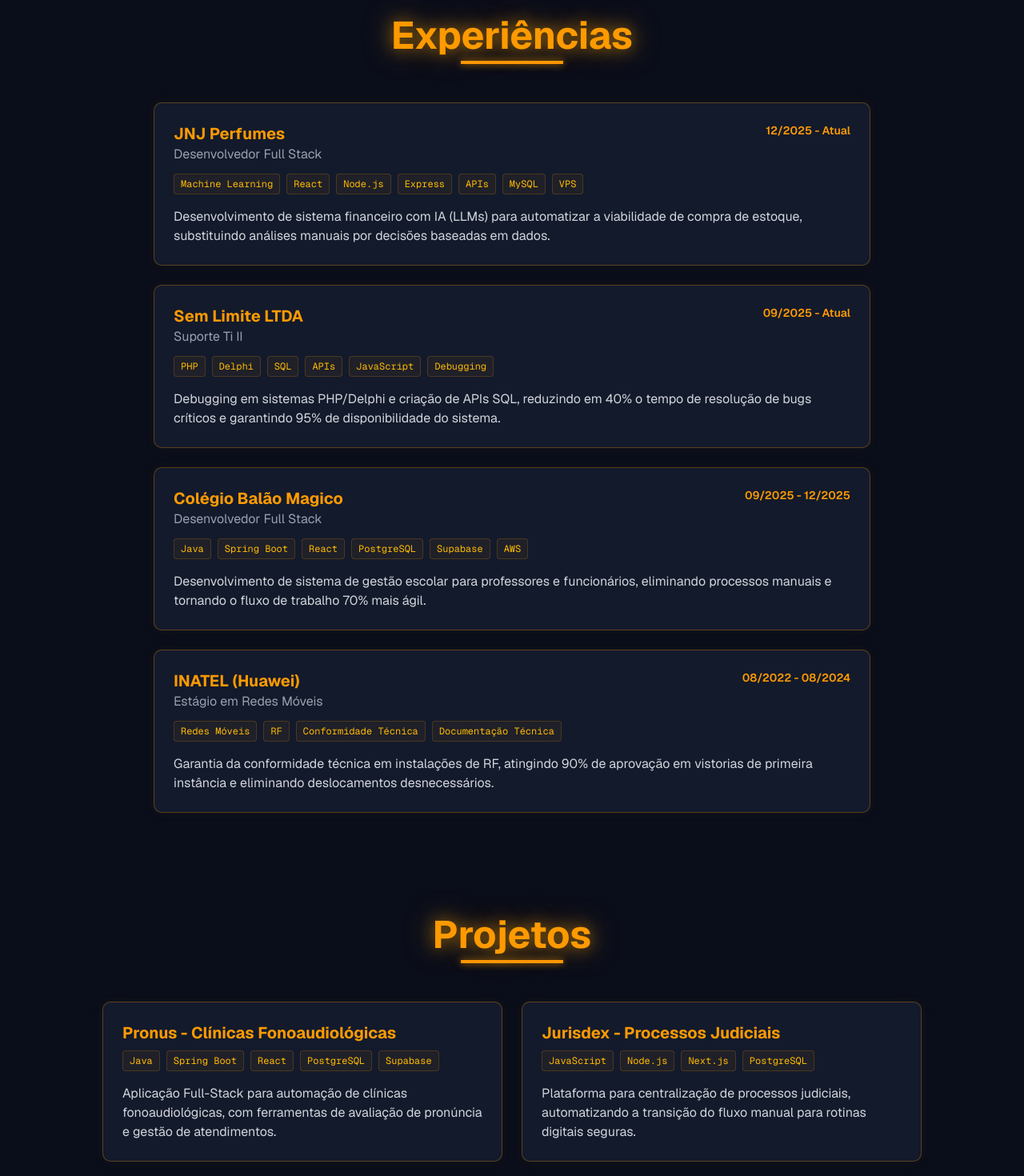
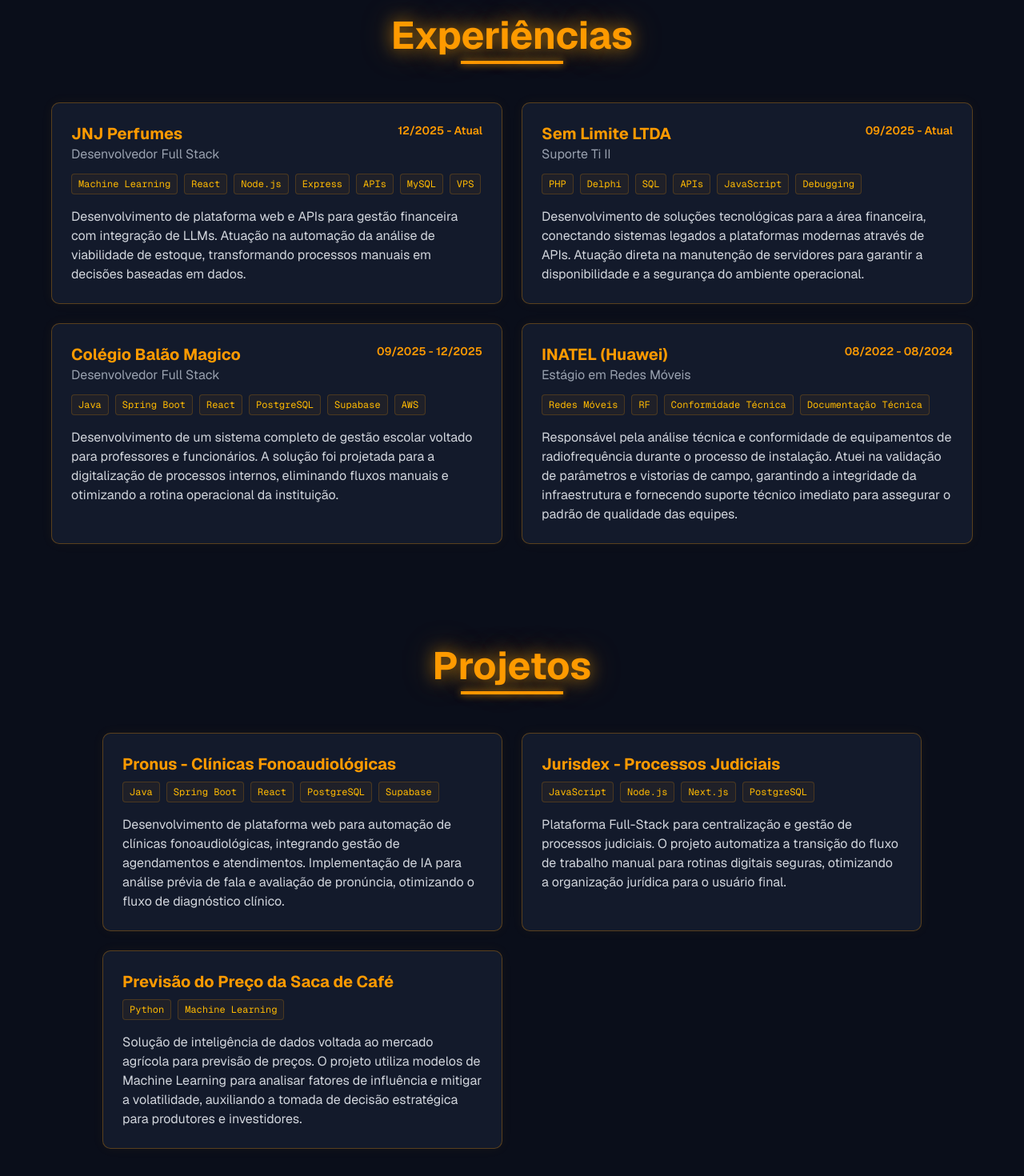
Before and after one commit to DaviRGomes/Portfolio, a Next.js app: page / in a window 1280 px wide. Shown: the part 900-2370 px from the top of the page at 80% size. Built offline with nearby package versions, Linux system fonts and the light colour scheme.

Commit message:
Alterando o page.tsx

```diff
--- a/app/page.tsx
+++ b/app/page.tsx
@@ -125,7 +125,7 @@ export default function Portfolio() {
                 <p className="text-center">
                   Minhas principais competências técnicas incluem{" "}
                   <span className="text-amber-500 font-semibold">
-                    Node.js, React/Next.js, PHP, PostgreSQL, Docker e AWS
+                    Java, Node.js, React/Next.js, PHP, PostgreSQL
                   </span>
                   . Sou apaixonado por Clean Architecture, SOLID e
                   microsserviços, sempre buscando criar soluções escaláveis e
@@ -152,7 +152,7 @@ export default function Portfolio() {
             ></span>
           </h2>
 
-          <div className="max-w-4xl mx-auto grid gap-6">
+          <div className="max-w-6xl mx-auto grid md:grid-cols-2 gap-6">
             {[
               {
                 company: "JNJ Perfumes",
@@ -168,7 +168,7 @@ export default function Portfolio() {
                   "VPS",
                 ],
                 description:
-                  "Desenvolvimento de sistema financeiro com IA (LLMs) para automatizar a viabilidade de compra de estoque, substituindo análises manuais por decisões baseadas em dados.",
+                  "Desenvolvimento de plataforma web e APIs para gestão financeira com integração de LLMs. Atuação na automação da análise de viabilidade de estoque, transformando processos manuais em decisões baseadas em dados.",
               },
               {
                 company: "Sem Limite LTDA",
@@ -183,7 +183,7 @@ export default function Portfolio() {
                   "Debugging",
                 ],
                 description:
-                  "Debugging em sistemas PHP/Delphi e criação de APIs SQL, reduzindo em 40% o tempo de resolução de bugs críticos e garantindo 95% de disponibilidade do sistema.",
+                  "Desenvolvimento de soluções tecnológicas para a área financeira, conectando sistemas legados a plataformas modernas através de APIs. Atuação direta na manutenção de servidores para garantir a disponibilidade e a segurança do ambiente operacional.",
               },
               {
                 company: "Colégio Balão Magico",
@@ -198,7 +198,7 @@ export default function Portfolio() {
                   "AWS",
                 ],
                 description:
-                  "Desenvolvimento de sistema de gestão escolar para professores e funcionários, eliminando processos manuais e tornando o fluxo de trabalho 70% mais ágil.",
+                  "Desenvolvimento de um sistema completo de gestão escolar voltado para professores e funcionários. A solução foi projetada para a digitalização de processos internos, eliminando fluxos manuais e otimizando a rotina operacional da instituição.",
               },
               {
                 company: "INATEL (Huawei)",
@@ -211,7 +211,7 @@ export default function Portfolio() {
                   "Documentação Técnica",
                 ],
                 description:
-                  "Garantia da conformidade técnica em instalações de RF, atingindo 90% de aprovação em vistorias de primeira instância e eliminando deslocamentos desnecessários.",
+                  "Responsável pela análise técnica e conformidade de equipamentos de radiofrequência durante o processo de instalação. Atuei na validação de parâmetros e vistorias de campo, garantindo a integridade da infraestrutura e fornecendo suporte técnico imediato para assegurar o padrão de qualidade das equipes.",
               },
             ].map((exp, index) => (
               <div
@@ -274,19 +274,19 @@ export default function Portfolio() {
                   "Supabase",
                 ],
                 description:
-                  "Aplicação Full-Stack para automação de clínicas fonoaudiológicas, com ferramentas de avaliação de pronúncia e gestão de atendimentos.",
+                  "Desenvolvimento de plataforma web para automação de clínicas fonoaudiológicas, integrando gestão de agendamentos e atendimentos. Implementação de IA para análise prévia de fala e avaliação de pronúncia, otimizando o fluxo de diagnóstico clínico.",
               },
               {
                 title: "Jurisdex - Processos Judiciais",
                 tech: ["JavaScript", "Node.js", "Next.js", "PostgreSQL"],
                 description:
-                  "Plataforma para centralização de processos judiciais, automatizando a transição do fluxo manual para rotinas digitais seguras.",
+                  "Plataforma Full-Stack para centralização e gestão de processos judiciais. O projeto automatiza a transição do fluxo de trabalho manual para rotinas digitais seguras, otimizando a organização jurídica para o usuário final.",
               },
               {
                 title: "Previsão do Preço da Saca de Café",
                 tech: ["Python", "Machine Learning"],
                 description:
-                  "Solução de ML e Data Science para o mercado agrícola, modelando fatores de influência para mitigar a volatilidade do mercado.",
+                  "Solução de inteligência de dados voltada ao mercado agrícola para previsão de preços. O projeto utiliza modelos de Machine Learning para analisar fatores de influência e mitigar a volatilidade, auxiliando a tomada de decisão estratégica para produtores e investidores.",
               },
             ].map((project, index) => (
               <div
```
